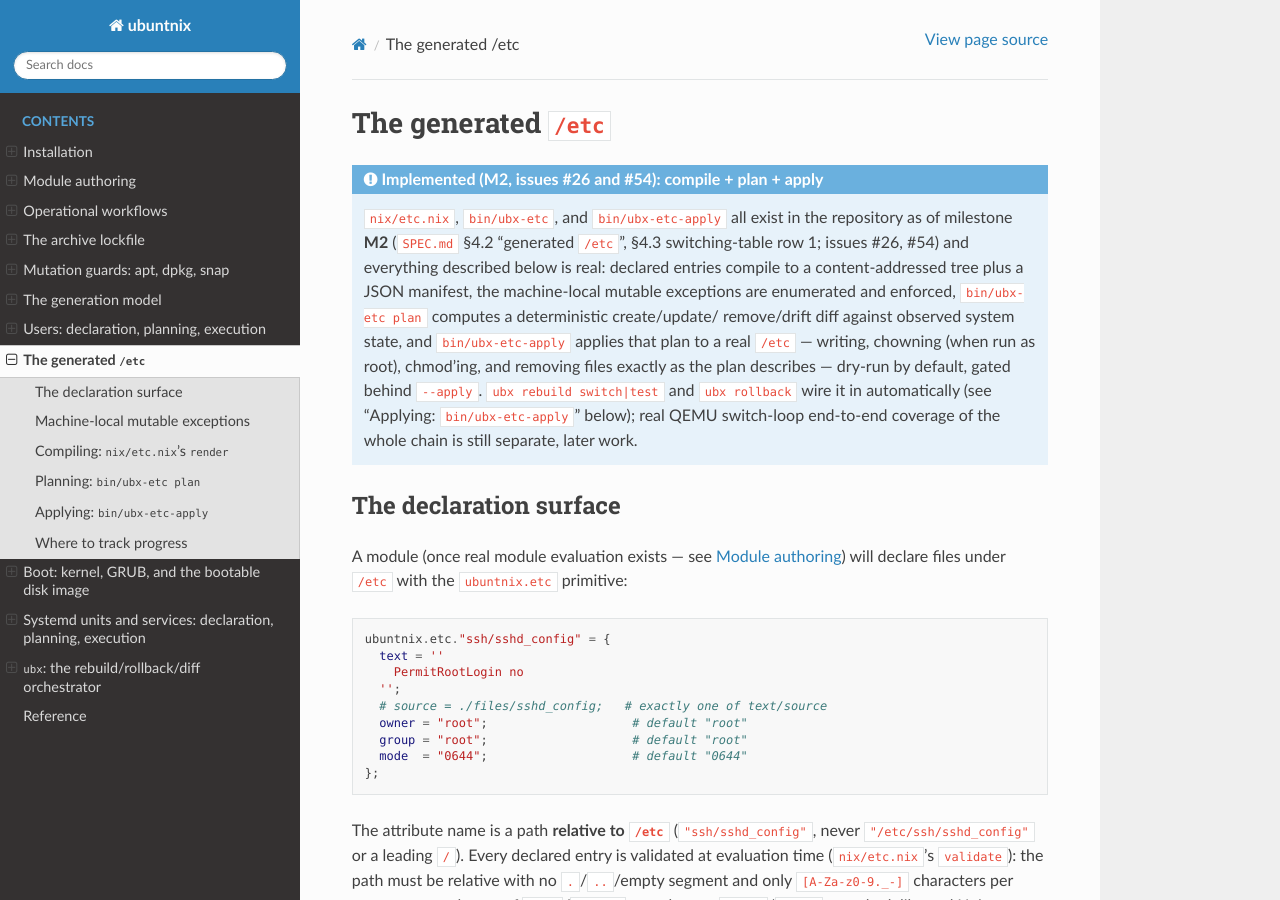
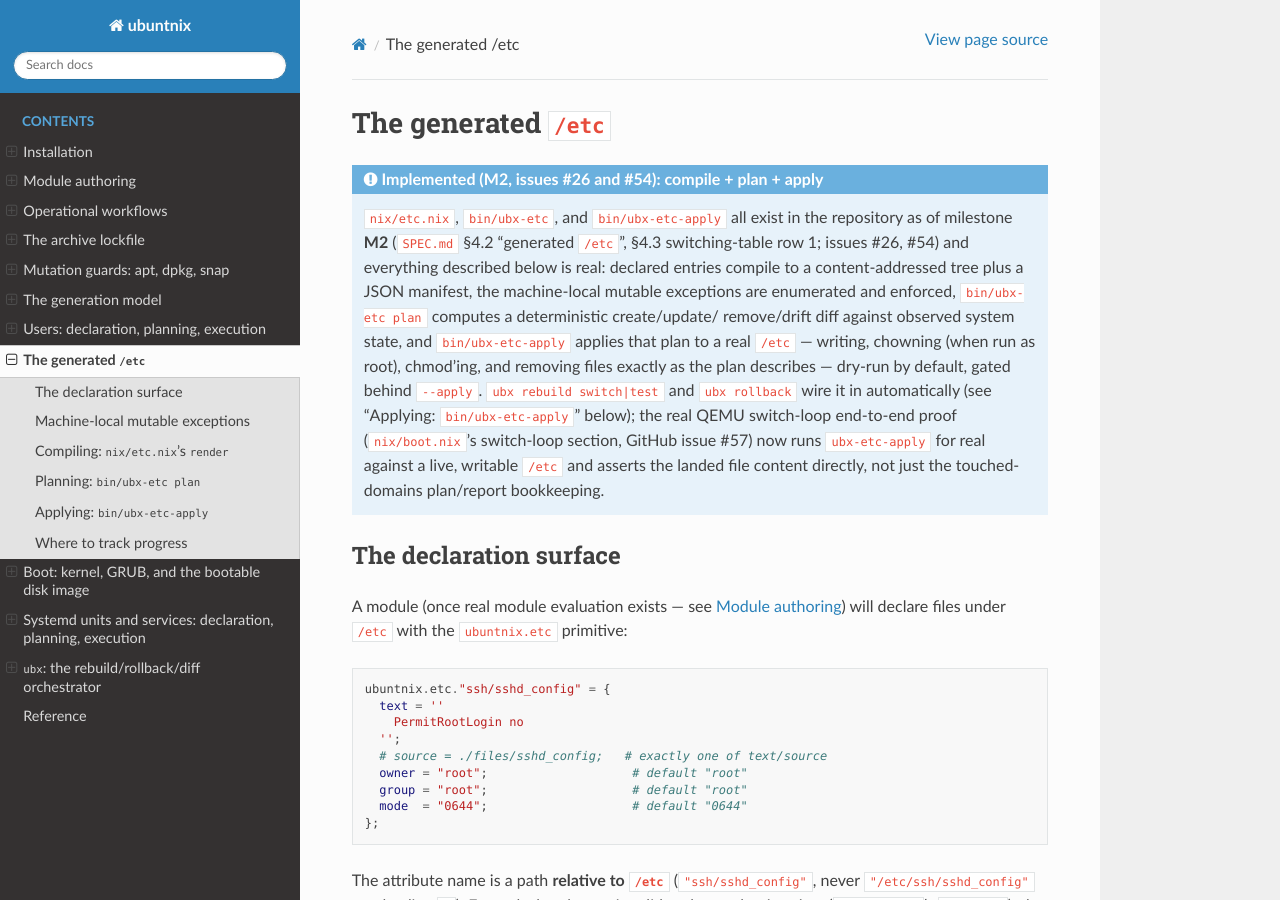
Before and after one commit to Guno327/ubuntnix, a Sphinx documentation site: the page built from docs/etc.md, in a window 1280 px wide and 900 px high. Built offline with Sphinx 7.4.7 and the Read the Docs theme 3.1.0, drawn with Linux system fonts in a browser that asks for light colours; pages that are not in the unit, such as notebooks, are missing from menus; some of the changed text lies outside the part shown.

Commit message:
test(e2e): wire switch-loop driver to staged /etc content + assert live activation
The M2 switch-loop QEMU e2e regressed once bin/ubx-etc-apply became a real
executor (#54): scenario 1's gen2 manifest declares an /etc create, so the
now-wired executor runs for real and needs its source bytes — but nothing
staged them and the driver never passed --etc-content-dir, so `install`
failed to stat the content and the switch exited non-zero.

Stage the two etc-managed fixture files under each generation's
`etc-content/` tree (let-bound content shared with the manifest builders so
declared sha256 and staged bytes can't drift), pass
`--etc-content-dir "$ASSETS/genN/etc-content"` on the scenario 1/2/3 real
`ubx rebuild switch|test` invocations, and assert the landed bytes directly
off the boot's writable /etc bind-mount (scenario 1 hello.txt, scenario 3
test-marker.txt) — the config domain now converges live end-to-end in-guest,
satisfying SPEC.md §11 M2's "config" switch-loop exit criterion.

Closes #57.

Co-Authored-By: Claude Opus 4.8 <noreply@anthropic.com>

````diff
--- a/docs/etc.md
+++ b/docs/etc.md
@@ -14,8 +14,10 @@ applies that plan to a real `/etc` — writing, chowning (when run as root),
 chmod'ing, and removing files exactly as the plan describes — dry-run by
 default, gated behind `--apply`. `ubx rebuild switch|test` and
 `ubx rollback` wire it in automatically (see "Applying: `bin/ubx-etc-apply`"
-below); real QEMU switch-loop end-to-end coverage of the whole chain is
-still separate, later work.
+below); the real QEMU switch-loop end-to-end proof (`nix/boot.nix`'s
+switch-loop section, GitHub issue #57) now runs `ubx-etc-apply` for real
+against a live, writable `/etc` and asserts the landed file content
+directly, not just the touched-domains plan/report bookkeeping.
 ```
 
 ## The declaration surface
@@ -187,6 +189,7 @@ automatically once a generation declares an `/etc` manifest — see
 
 `nix/etc.nix`, `bin/ubx-etc plan`/`observe`/`exceptions`, and
 `bin/ubx-etc-apply` all land at milestone **M2** (`SPEC.md` §11, issues
-#26, #54). A real QEMU switch-loop end-to-end exercise of the whole chain
-is later work, tracked alongside {doc}`generations`' own activation/GC
-follow-ups.
+#26, #54). The real QEMU switch-loop end-to-end exercise of the whole
+chain (GitHub issue #57) now runs alongside `nix/boot.nix`'s other M2
+switch-loop scenarios, tracked alongside {doc}`generations`' own
+activation/GC follow-ups.
````
Also changed, not shown: 1 other file.
